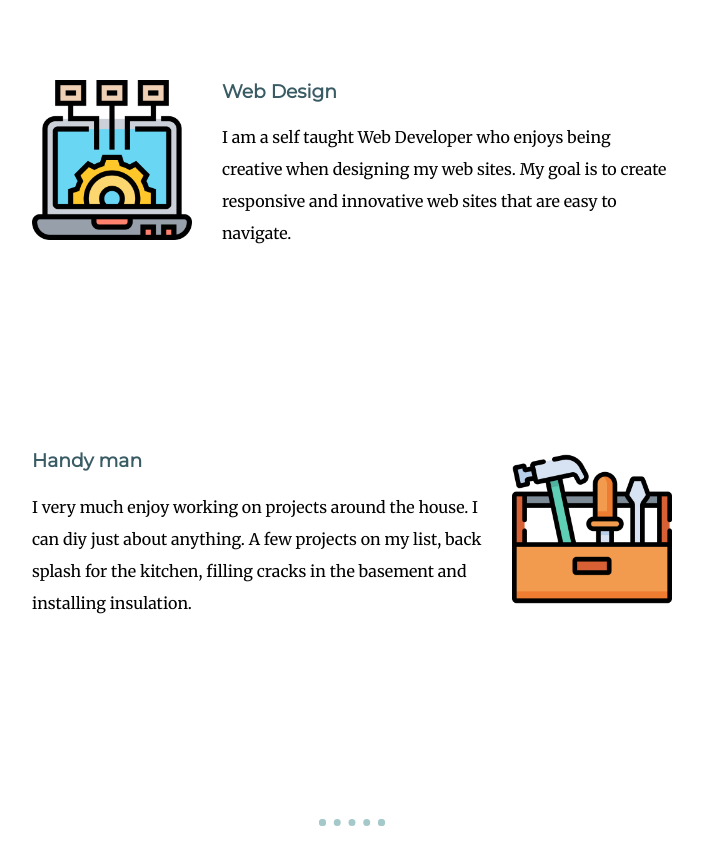
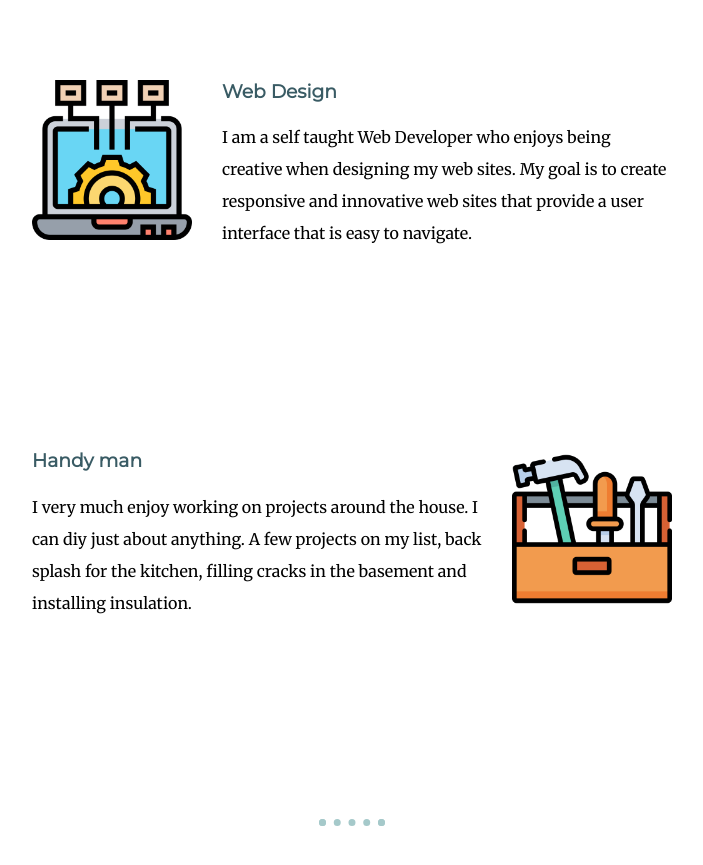
Before and after one commit to KeyzerKode/cv, a plain HTML site: page index.html in a window 1280 px wide. Shown: the part 1500-2365 px from the top of the page, without its empty margins (288-991 px from the left). Drawn offline with Linux system fonts and the light colour scheme.

Commit message:
Update index.html

```diff
--- a/index.html
+++ b/index.html
@@ -30,7 +30,7 @@
     <div class="skill-row">
       <img class="first-skill" src="images/technology.png" alt="technology-icon">
       <h3>Web Design</h3>
-      <p>I am a self taught Web Developer who enjoys being creative when designing my web sites. My goal is to create responsive and innovative web sites that are easy to navigate.</p>
+      <p>I am a self taught Web Developer who enjoys being creative when designing my web sites. My goal is to create responsive and innovative web sites that provide a user interface that is easy to navigate.</p>
     </div>
     <div class="skill-row">
       <img class="second-skill" src="images/tool-box.png" alt="toolbox-icon">
```
